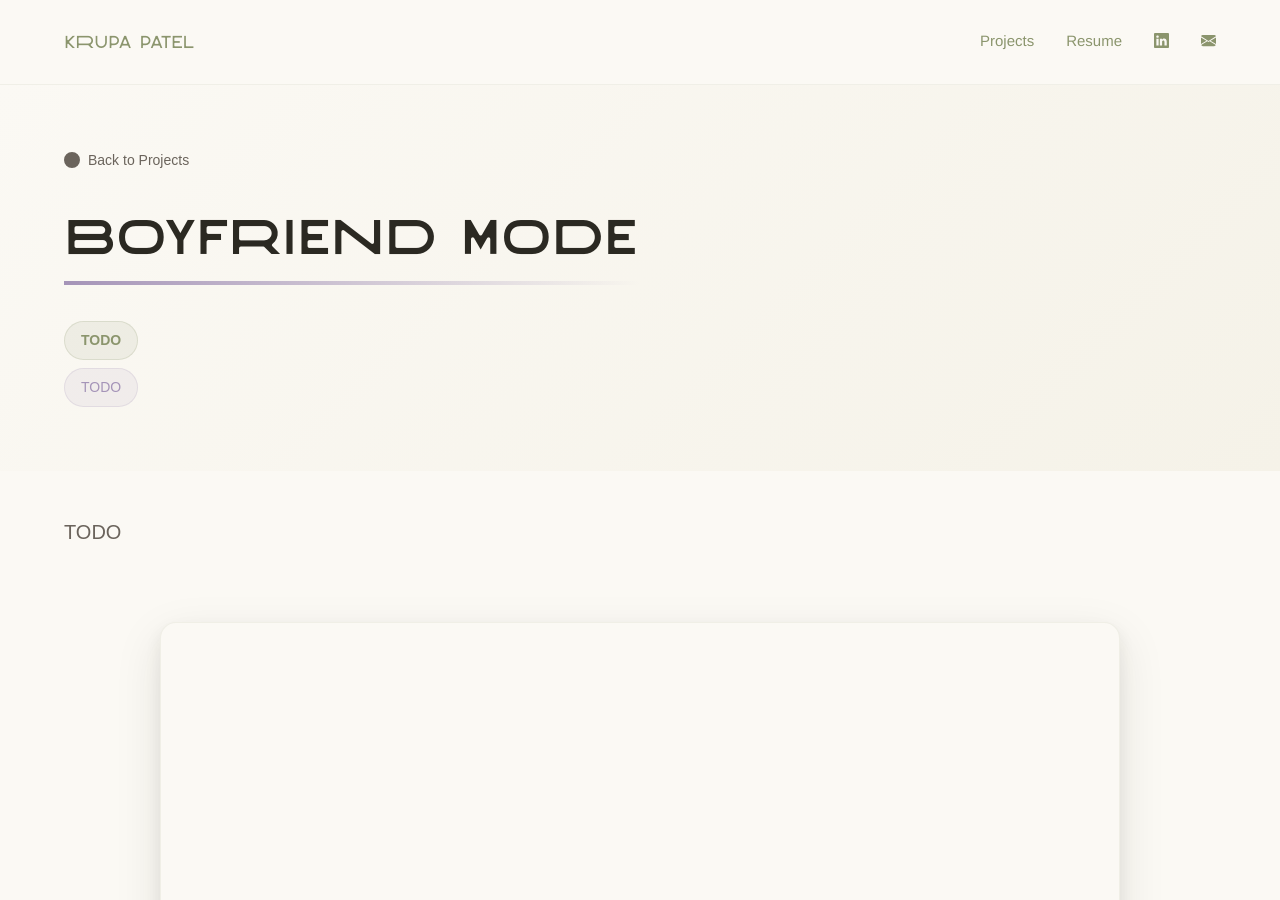
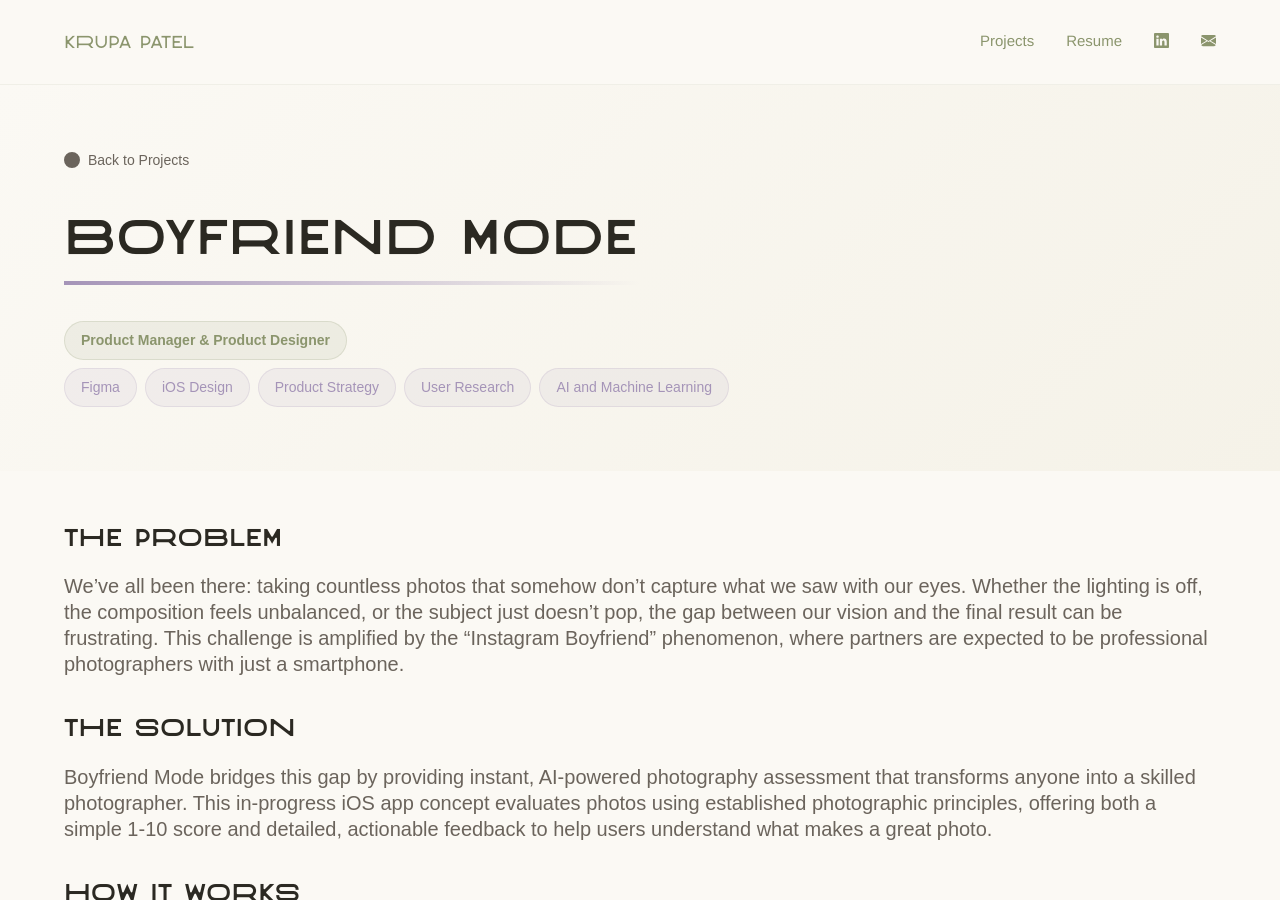
Before and after one commit to krupabpatel/krupa-portfolio, a Jekyll site: the page built from _projects/boyfriend-mode.md, in a window 1280 px wide and 900 px high. Built offline with Jekyll 4.4.1, drawn with Linux system fonts in a browser that asks for light colours; some web fonts are replaced; some of the changed text lies outside the part shown.

Commit message:
Update Boyfriend Mode project with story-centric content and fix empty carousel
- Complete rewrite of project content with problem/solution narrative
- Add strategic advantages highlighting cost savings and security benefits of on-device processing
- Fix carousel display logic to hide when media array is empty
- Remove em dashes for cleaner text formatting
- Add AI and Machine Learning to tools list

```diff
--- a/_layouts/project.html
+++ b/_layouts/project.html
@@ -35,7 +35,7 @@
         {{ content }}
       </div>
 
-      {% if page.media %}
+      {% if page.media and page.media.size > 0 %}
       <div class="project-media">
         <div class="media-carousel">
           <div class="media-track" id="mediaTrack">
--- a/_projects/boyfriend-mode.md
+++ b/_projects/boyfriend-mode.md
@@ -3,16 +3,39 @@
 title: Boyfriend Mode
 slug: boyfriend-mode
 order: 3
-summary: TODO1
-role: TODO
+summary: An iOS app concept that provides instant photography assessment using AI, helping users improve their photo skills through real-time feedback and educational guidance.
+role: Product Manager & Product Designer
 tools:
-  - TODO
+  - Figma
+  - iOS Design
+  - Product Strategy
+  - User Research
+  - AI and Machine Learning
 media: []
 links:
   - title: Boyfriend Mode MVP Document
-    description: TODO
+    description: Complete technical specification and business plan for the iOS photography assessment app
     icon_type: document
     url: /assets/docs/boyfriend_mode_mvp.pdf
     external: false
 ---
-TODO
+
+# The Problem
+
+We've all been there: taking countless photos that somehow don't capture what we saw with our eyes. Whether the lighting is off, the composition feels unbalanced, or the subject just doesn't pop, the gap between our vision and the final result can be frustrating. This challenge is amplified by the "Instagram Boyfriend" phenomenon, where partners are expected to be professional photographers with just a smartphone.
+
+# The Solution
+
+Boyfriend Mode bridges this gap by providing instant, AI-powered photography assessment that transforms anyone into a skilled photographer. This in-progress iOS app concept evaluates photos using established photographic principles, offering both a simple 1-10 score and detailed, actionable feedback to help users understand what makes a great photo.
+
+# How It Works
+
+The app analyzes photos using a modular assessment system that evaluates composition, lighting, focus, and other core photographic principles. All processing happens on-device using the iPhone's Neural Engine, ensuring complete privacy while delivering real-time results without internet connectivity. Users can import photos from their library to receive instant feedback with expandable cards and visual composition guides.
+
+# Strategic Advantages
+
+By leveraging Apple's Neural Engine APIs instead of cloud-based processing, the app achieves significant cost savings by eliminating ongoing server expenses and API fees that typically scale with user growth. The on-device approach also provides superior security, as user photos never leave their device, addressing privacy concerns that are critical in today's data-sensitive market.
+
+# The Impact
+
+By democratizing professional photography knowledge through accessible, privacy-first technology, Boyfriend Mode addresses a $1.5B market opportunity in iOS photography education. The target audience includes amateur photographers seeking skill improvement, social media content creators wanting better photo quality, and photography students needing practice feedback tools.
```
